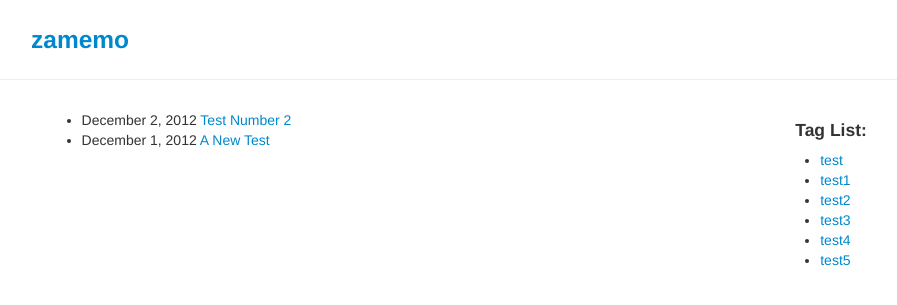
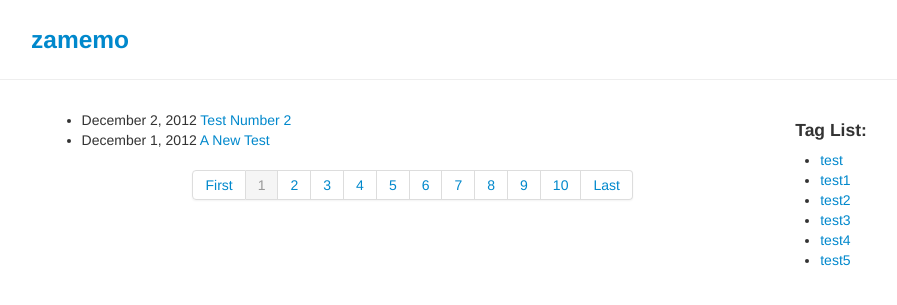
Before and after one commit to zamemo/zamemo.github.com, a Jekyll site: the page built from index.html, in a window 1280 px wide. Shown: the top 305 px of the page, without its empty margins (69-966 px from the left). Built offline with Jekyll 4.4.1, drawn with Linux system fonts in a browser that asks for light colours; nearby versions of some CDN libraries; the list of posts is cut into pages by our own code.

Commit message:
Pagination

```diff
--- a/_config.yml
+++ b/_config.yml
@@ -3,3 +3,5 @@ pygments: true
 safe: true
 lsi: false
 exclude: ["CNAME"]
+paginate: 5
+pagination_len: 10
--- a/index.html
+++ b/index.html
@@ -1,15 +1,54 @@
 ---
 layout: default
-title: test
 ---
-<div class='content'>
-  <div class='related'>
 <ul>
-      {% for post in site.posts %}
+  {% for post in paginator.posts %}
   <li>
   <span>{{ post.date |date: "%B %e, %Y"}}</span> <a href="{{ post.url }}">{{ post.title }} </a>
   </li>
   {% endfor %}
 </ul>
+<!-- Pagination -->
+<div class='pagination pagination-centered'>
+  <ul>
+    <li><a href='/'>First</a></li>
+    {% assign look_right = site.pagination_len | divided_by:2 %}
+    {% assign look_left = site.pagination_len | minus:look_right | minus:1 %}
+    {% assign first_few = site.pagination_len | minus:look_left %}
+    {% assign last_few = paginator.total_pages | minus:look_right %}
+
+    {% if paginator.page < first_few  %}
+      {% assign start = 1 %}
+    {% elsif paginator.page > last_few %}
+      {% assign start = paginator.total_pages | minus:site.pagination_len %}
+    {% else %}
+      {% assign start = paginator.page | minus:look_left %}
+    {% endif %}
+
+
+    {% if paginator.page < first_few %}
+      {% assign end = site.pagination_len %}
+    {% elsif paginator.page > last_few %}
+      {% assign end = paginator.total_pages %}
+    {% else %}
+      {% assign end = paginator.page | plus:look_right %}
+    {% endif %}
+
+    {% for count in (start..end) %}
+      {% if count == paginator.page %}
+        {% if count == 1 %}
+         <li class="active"><a href='/'>{{ count }}</a></li>
+        {% else %}
+         <li class="active"><a href='/page{{ count }}'>{{ count }}</a></li>
+        {% endif %}
+      {% else %}
+        {% if count == 1 %}
+         <li><a href='/'>{{ count }}</a></li>
+        {% else %}
+         <li><a href='/page{{ count }}'>{{ count }}</a></li>
+        {% endif %}
+      {% endif %}
+    {% endfor %}
+    <li><a href='/page{{ paginator.total_pages }}'>Last</a></li>
+  </ul>
 </div>
-</div>
```
Lines whose indentation alone changed are shown as unchanged.
